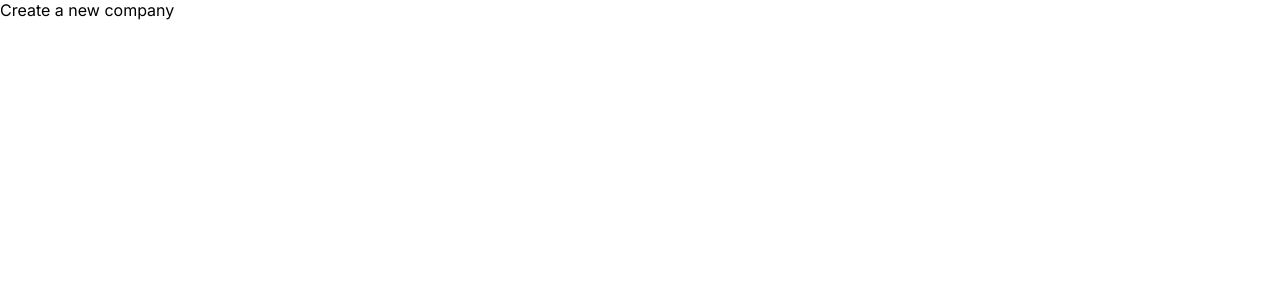
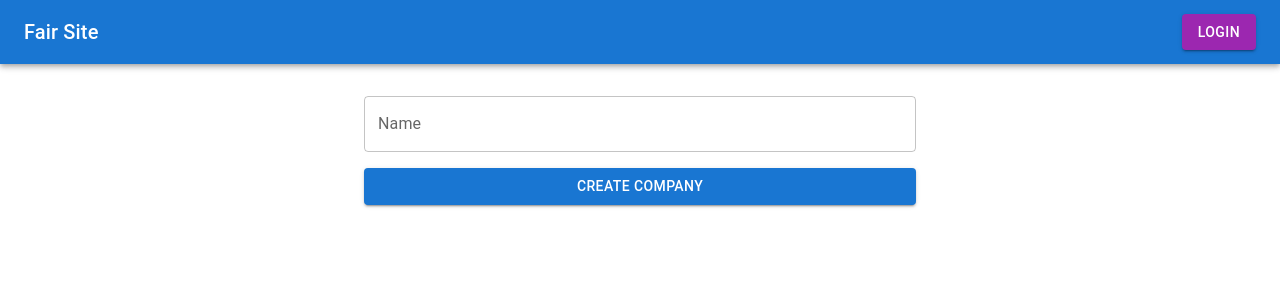
Before and after one commit to xingshuodong/test2, a Next.js app in the folder fair-share-website/: page /dashboard/create in a window 1280 px wide. Shown: the top 300 px of the page. Built offline with nearby package versions, Linux system fonts and the light colour scheme; no server answers.

Commit message:
new company adding to firestore

```diff
--- a/fair-share-website/src/app/dashboard/create/page.tsx
+++ b/fair-share-website/src/app/dashboard/create/page.tsx
@@ -1,11 +1,78 @@
+"use client"
+
+import { addCompany } from '@/firebase/controller';
+import { AddCompanyType } from '@/types/AddCompany';
+import { Box, Button, Container, Grid, Paper, TextField } from '@mui/material';
+import { useRouter } from 'next/navigation';
 import React from 'react';
+import { SubmitHandler, useForm } from 'react-hook-form';
+import toast from 'react-hot-toast';
 
 type pageProps = {
 
 };
 
-const CreateCompanypage:React.FC<pageProps> = () => {
 
-    return <div>Create a new company</div>
+
+const CreateCompanypage: React.FC<pageProps> = () => {
+
+    const {
+        register,
+        handleSubmit,
+        formState: { errors },
+    } = useForm<AddCompanyType>();
+
+    const router = useRouter();
+
+    const onSubmit: SubmitHandler<AddCompanyType> = async (data ) => {
+        // console.log(data);
+        const toastId = toast.loading("Loading...");
+        try {
+            addCompany(data)
+            router.push('/dashboard')
+            toast.dismiss(toastId);
+            toast.success("Company created successfully");
+
+
+        } catch (error: any) {
+            // Handle auth error
+            toast.dismiss(toastId);
+            toast.error(error.message || "User not signed in");
+        }
+    };
+
+    return (
+        <Container maxWidth="sm" sx={{ mt: 4, mb: 4 }}>
+            <form onSubmit={handleSubmit(onSubmit)}>
+                <Box sx={{ marginTop: '10px' }}>
+                    <TextField
+                        type="text"
+                        label="Name"
+                        placeholder="Name"
+                        variant="outlined"
+                        fullWidth
+                        id="name"
+                        autoComplete="name"
+                        {...register("name", { required: true })}
+                    />
+                    {/* name error */}
+                    {errors.name && (
+                        <Box sx={{ color: 'red', fontSize: '12px' }}>
+                            Please enter your company name.
+                        </Box>
+                    )}
+                </Box>
+
+                {/* login button */}
+                <Box sx={{ mt: 2, display: 'flex', justifyContent: 'center' }}>
+                    <Button variant="contained" fullWidth type="submit">
+                        Create Company
+                    </Button>
+                </Box>
+
+
+            </form>
+        </Container>
+    )
 }
 export default CreateCompanypage;
--- a/fair-share-website/src/app/layout.tsx
+++ b/fair-share-website/src/app/layout.tsx
@@ -3,6 +3,7 @@ import type { Metadata } from 'next'
 import { Inter } from 'next/font/google'
 import Providers from '@/providers'
 import { Toaster } from 'react-hot-toast'
+import Navbar from '@/components/Navbar'
 
 const inter = Inter({ subsets: ['latin'] })
 
@@ -20,6 +21,7 @@ export default function RootLayout({
     <html lang="en">
       <body className={inter.className}>
         <Providers>
+          <Navbar/>
           {children}
         </Providers>
         <Toaster/>
--- a/fair-share-website/src/app/page.tsx
+++ b/fair-share-website/src/app/page.tsx
@@ -1,9 +1,7 @@
-import Navbar from '@/components/Navbar'
 
 export default function Home() {
   return (
     <div>
-      <Navbar />
       Home
     </div>
   )
--- a/fair-share-website/src/firebase/controller.ts
+++ b/fair-share-website/src/firebase/controller.ts
@@ -1,3 +1,4 @@
+import { AddCompanyType } from "@/types/AddCompany";
 import { addDoc, collection, getDocs, query, where } from "firebase/firestore"
 import { firestore } from "./firebase.config"
 
@@ -21,7 +22,7 @@ export const addUser = async (userData: any) => {
 }
 
 // Add a new company to firestore
-export const addHotel = async(companyData: any) =>{
+export const addCompany = async(companyData: AddCompanyType) =>{
     const newCompany = await addDoc(companyCollection, {...companyData})
     console.log(`New company added at ${newCompany.path}`)
 
--- /dev/null
+++ b/fair-share-website/src/types/AddCompany.ts
@@ -0,0 +1,3 @@
+export interface AddCompanyType {
+    name?: string;
+}
```
